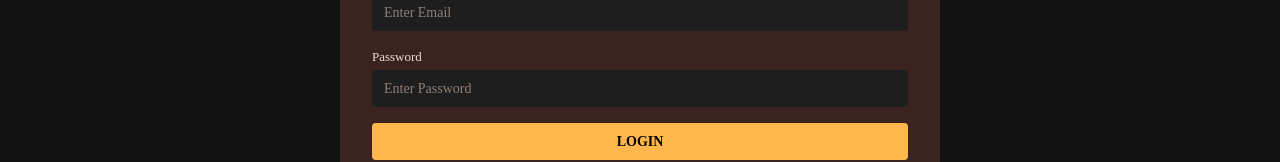
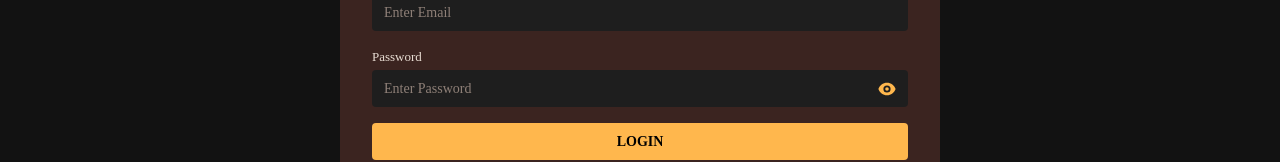
Before and after one commit to abduletifabdella29-lab/DevBean-Cafe, a React (Vite) app in the folder Client/: page /login in a window 1280 px wide. Shown: the part 322-484 px from the top of the page. Built offline with nearby package versions, Linux system fonts and the light colour scheme; no server answers.

Commit message:
feat: add password visibility toggle to Login component

```diff
--- a/Client/src/Pages/Login/Login.jsx
+++ b/Client/src/Pages/Login/Login.jsx
@@ -1,7 +1,12 @@
+import { useState } from 'react'
 import { Link } from 'react-router-dom'
+import { HiEye, HiEyeOff } from 'react-icons/hi'
 import logo from '../../assets/Icons/logo 1.png'
 
 export default function Login() {
+
+    const [showPassword, setShowPassword] = useState(false)
+
     return (
         <main className="min-h-[85vh] px-6 py-5 flex flex-col items-center">
             <h1 className="text-[#D7C6B9] text-[32px] font-['DM_Serif_Text']">Login</h1>
@@ -35,13 +40,25 @@ export default function Login() {
                         >
                             Password
                         </label>
-                        <input
-                            id="password"
-                            type="password"
-                            autoComplete="current-password"
-                            placeholder="Enter Password"
-                            className="w-full bg-[#1E1E1E] placeholder:text-[#8f8078] text-[#D7C6B9] text-[14px] font-['DM_Serif_Text'] rounded px-3 py-2 outline-none focus:ring-2 focus:ring-[#FFB74D]"
-                        />
+
+                        <div className="relative">
+                            <input
+                                id="password"
+                                type={showPassword ? "text" : "password"}
+                                autoComplete="current-password"
+                                placeholder="Enter Password"
+                                className="w-full bg-[#1E1E1E] placeholder:text-[#8f8078] text-[#D7C6B9] text-[14px] font-['DM_Serif_Text'] rounded pl-3 pr-16 py-2 outline-none focus:ring-2 focus:ring-[#FFB74D]"
+                            />
+
+                            <button
+                                type="button"
+                                aria-label={showPassword ? "Hide password" : "Show password"}
+                                onClick={() => setShowPassword(!showPassword)}
+                                className="absolute right-3 top-1/2 -translate-y-1/2 text-[#FFB74D] text-[13px] font-['DM_Serif_Text'] cursor-pointer hover:underline"
+                            >
+                                {showPassword ? <HiEyeOff size={18} /> : <HiEye size={18} />}
+                            </button>
+                        </div>
                     </div>
 
                     <button
```
